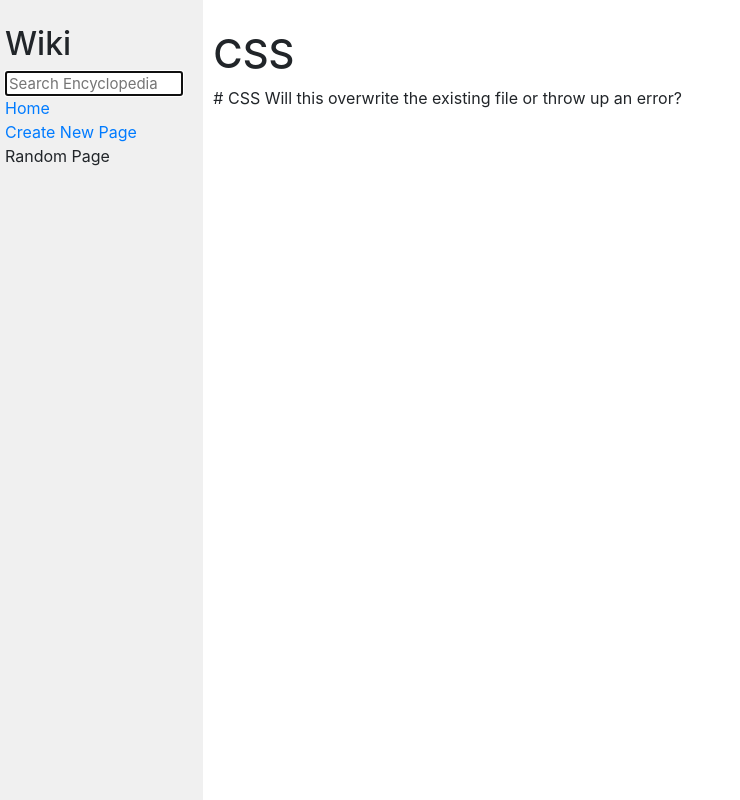
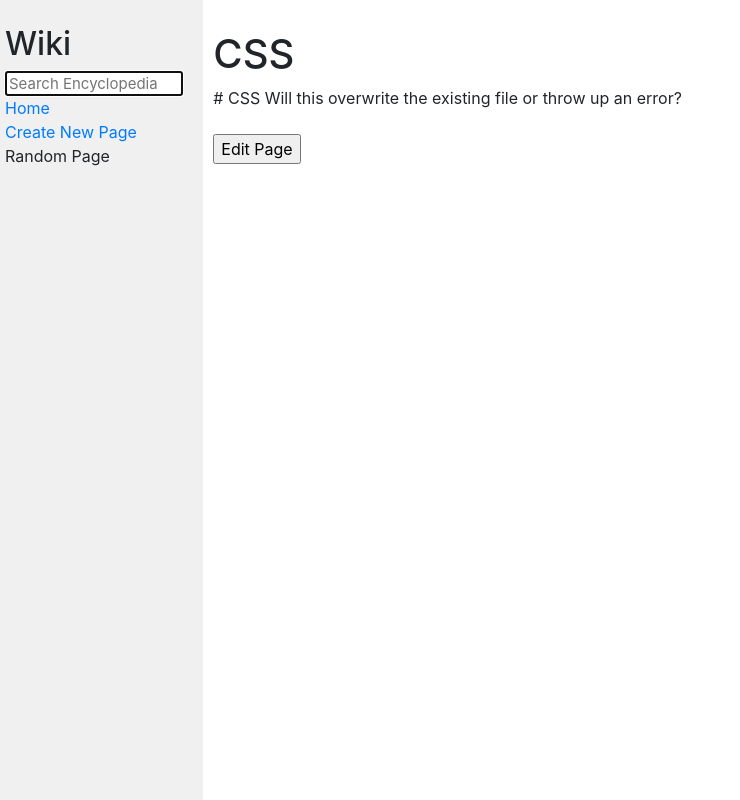
Before and after one commit to techsavhay/web50-projects-2020-x, a Django app: page /wiki/CSS in a window 1280 px wide. Shown: the whole page, without its empty margins (0-740 px from the left). Run offline with Django 3.2, Linux system fonts and the light colour scheme; some libraries are stand-ins or nearby versions.

Commit message:
edit page button added and updated urls.py, and added edit_page.html

```diff
--- a/wiki/encyclopedia/templates/encyclopedia/entry.html
+++ b/wiki/encyclopedia/templates/encyclopedia/entry.html
@@ -9,5 +9,11 @@
 
     <div class="entry-content">
         {{ content }}
-    </div>
+    </div><br />
+
+    <form action="{% url 'edit_page' %}" method="get">
+        {% csrf_token %}
+
+        <input type="submit" value="Edit Page">
+    </form>
 {% endblock %}
--- a/wiki/encyclopedia/urls.py
+++ b/wiki/encyclopedia/urls.py
@@ -6,5 +6,6 @@ urlpatterns = [
     path("", views.index, name="index"),
     path("wiki/<str:title>", views.entry, name="entry"),
     path("search/", views.search, name="search"),
-    path("new_page/", views.new_page, name="new_page")
-]
+    path("new_page/", views.new_page, name="new_page"),
+    path("edit_page", views.edit_page, name="edit_page"),
+    ]
--- a/wiki/encyclopedia/views.py
+++ b/wiki/encyclopedia/views.py
@@ -60,3 +60,6 @@ def new_page(request):
     #if method is not POST
     else:
         return render(request, "encyclopedia/new_page.html")
+
+def edit_page():
+    pass
```
